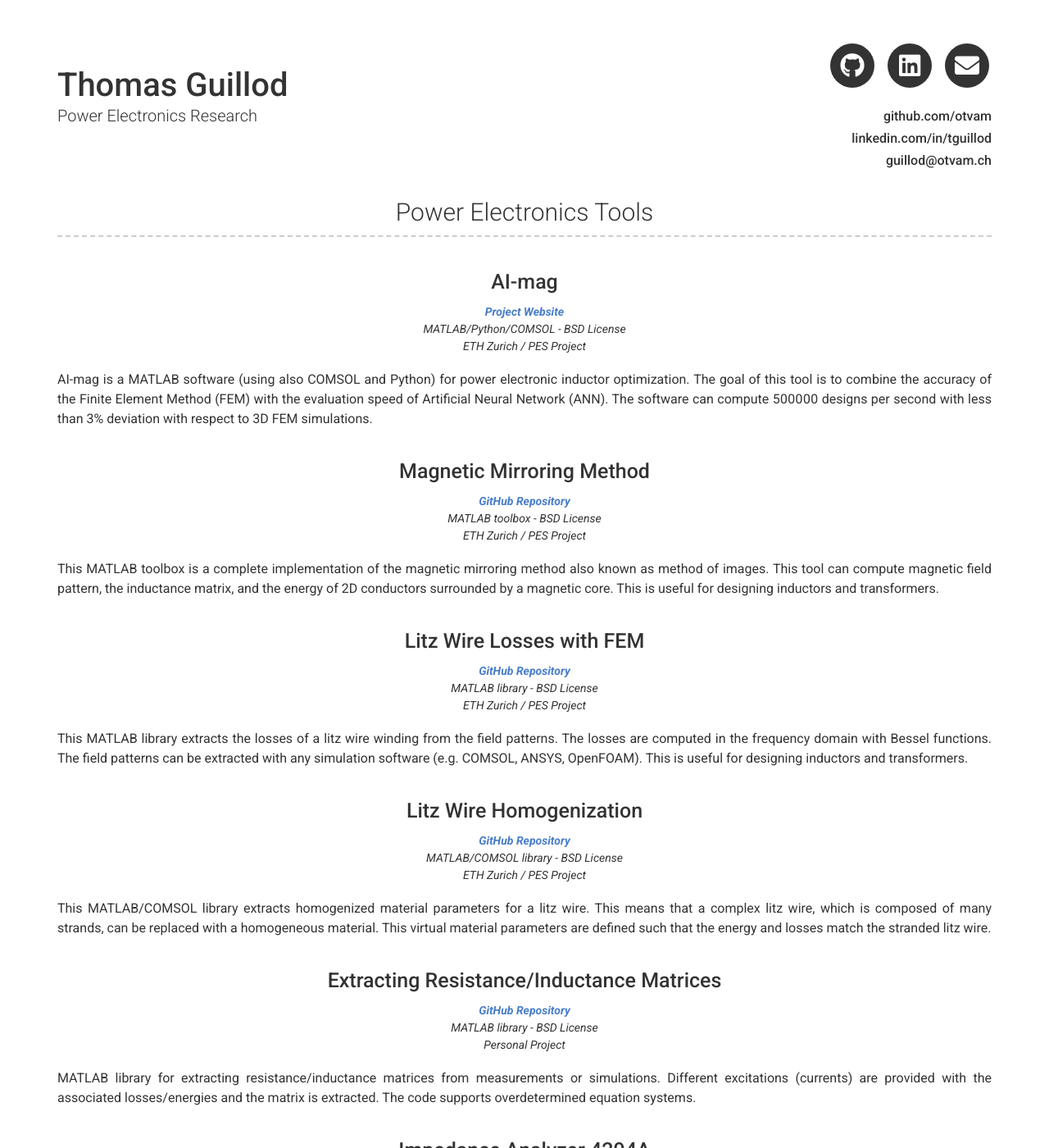
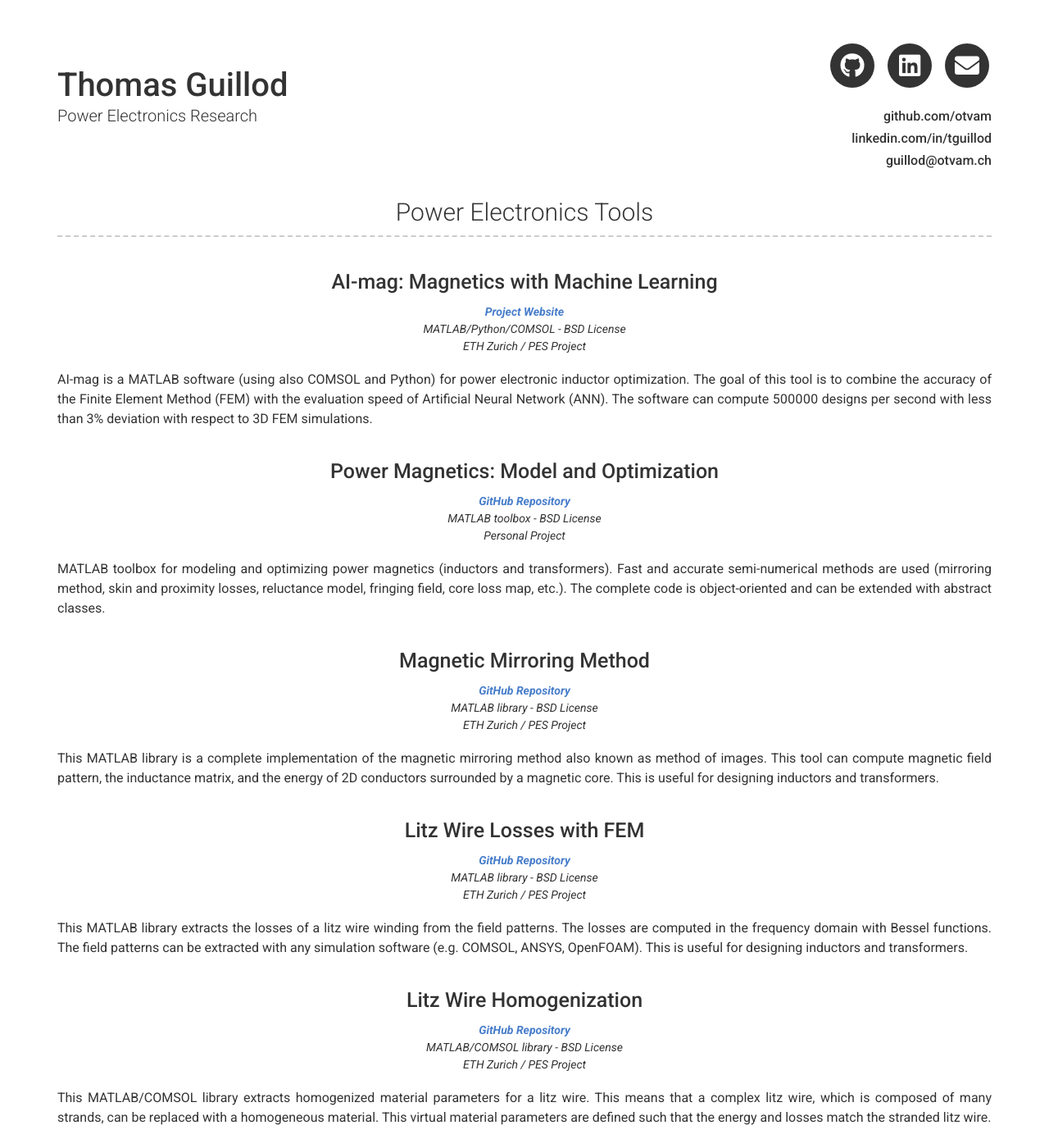
Before and after one commit to otvam/otvam.github.io, a Jekyll site: the page built from power.md, in a window 1280 px wide and 1400 px high. Shown: the whole window at 82% size. Built offline with Jekyll 4.4.1, drawn with Linux system fonts in a browser that asks for light colours; nearby versions of some CDN libraries.

Commit message:
magnetics toolbox

```diff
--- a/_layouts/power.html
+++ b/_layouts/power.html
@@ -8,7 +8,7 @@ layout: default
     <!--ai-mag-->
     <div class="row clearfix layout layout-top-middle">
         <div class="col-xs-12 col-print-12 details">
-            <h4>AI-mag</h4>
+            <h4>AI-mag: Magnetics with Machine Learning</h4>
         </div>
         <div class="col-xs-12 col-print-12">
             <p class="quote">
@@ -19,6 +19,19 @@ layout: default
             <p>AI-mag is a MATLAB software (using also COMSOL and Python) for power electronic inductor optimization. The goal of this tool is to combine the accuracy of the Finite Element Method (FEM) with the evaluation speed of Artificial Neural Network (ANN). The software can compute 500000 designs per second with less than 3% deviation with respect to 3D FEM simulations.</p>
         </div>
     </div>
+    <!--magnetic_components_toolbox_matlab-->
+    <div class="row clearfix layout layout-top-middle">
+        <div class="col-xs-12 col-print-12 details">
+            <h4>Power Magnetics: Model and Optimization</h4>
+        </div>
+        <div class="col-xs-12 col-print-12">
+            <p class="quote">
+                <strong><a href="https://github.com/otvam/magnetic_components_toolbox_matlab">GitHub Repository</a></strong><br>
+                MATLAB toolbox - BSD License<br>Personal Project
+            </p>
+            <p>MATLAB toolbox for modeling and optimizing power magnetics (inductors and transformers). Fast and accurate semi-numerical methods are used (mirroring method, skin and proximity losses, reluctance model, fringing field, core loss map, etc.). The complete code is object-oriented and can be extended with abstract classes.</p>
+        </div>
+    </div>
     <!--mirroring_method_matlab-->
     <div class="row clearfix layout layout-top-middle">
         <div class="col-xs-12 col-print-12 details">
@@ -27,9 +40,9 @@ layout: default
         <div class="col-xs-12 col-print-12">
             <p class="quote">
                 <strong><a href="https://github.com/ethz-pes/mirroring_method_matlab">GitHub Repository</a></strong><br>
-                MATLAB toolbox - BSD License<br>ETH Zurich / PES Project
+                MATLAB library - BSD License<br>ETH Zurich / PES Project
             </p>
-            <p>This MATLAB toolbox is a complete implementation of the magnetic mirroring method also known as method of images. This tool can compute magnetic field pattern, the inductance matrix, and the energy of 2D conductors surrounded by a magnetic core. This is useful for designing inductors and transformers.</p>
+            <p>This MATLAB library is a complete implementation of the magnetic mirroring method also known as method of images. This tool can compute magnetic field pattern, the inductance matrix, and the energy of 2D conductors surrounded by a magnetic core. This is useful for designing inductors and transformers.</p>
         </div>
     </div>
     <!--litz_wire_losses_fem_matlab-->
```
